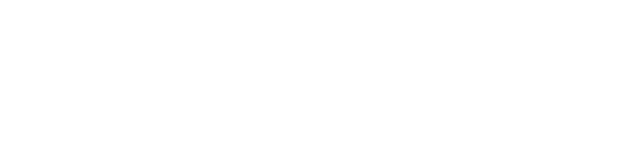
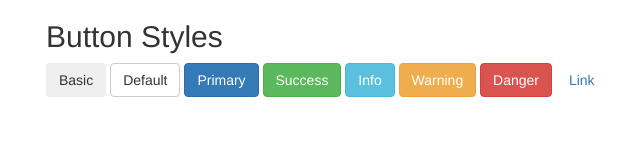
Before and after one commit to JieunKwon/Bootstrap, a plain HTML site: page test2.html in a window 1280 px wide. Shown: the whole page, without its empty margins (24-664 px from the left). Drawn offline with nearby package versions, Linux system fonts and the light colour scheme.

Commit message:
Update test2.html

```diff
--- a/test2.html
+++ b/test2.html
@@ -2,4 +2,34 @@
 
  -Bootstrap Studying 2-
 
+// Buttons
+
+// my favorite is btn btn-info for light blue
  -->
+
+<!DOCTYPE html>
+<html lang="en">
+<head>
+  <title>Bootstrap Example</title>
+  <meta charset="utf-8">
+  <meta name="viewport" content="width=device-width, initial-scale=1">
+  <link rel="stylesheet" href="https://maxcdn.bootstrapcdn.com/bootstrap/3.3.7/css/bootstrap.min.css">
+  <script src="https://ajax.googleapis.com/ajax/libs/jquery/3.3.1/jquery.min.js"></script>
+  <script src="https://maxcdn.bootstrapcdn.com/bootstrap/3.3.7/js/bootstrap.min.js"></script>
+</head>
+<body>
+
+<div class="container">
+  <h2>Button Styles</h2>
+  <button type="button" class="btn">Basic</button>
+  <button type="button" class="btn btn-default">Default</button>
+  <button type="button" class="btn btn-primary">Primary</button>
+  <button type="button" class="btn btn-success">Success</button>
+  <button type="button" class="btn btn-info">Info</button>
+  <button type="button" class="btn btn-warning">Warning</button>
+  <button type="button" class="btn btn-danger">Danger</button>
+  <button type="button" class="btn btn-link">Link</button>
+</div>
+
+</body>
+</html>
```
